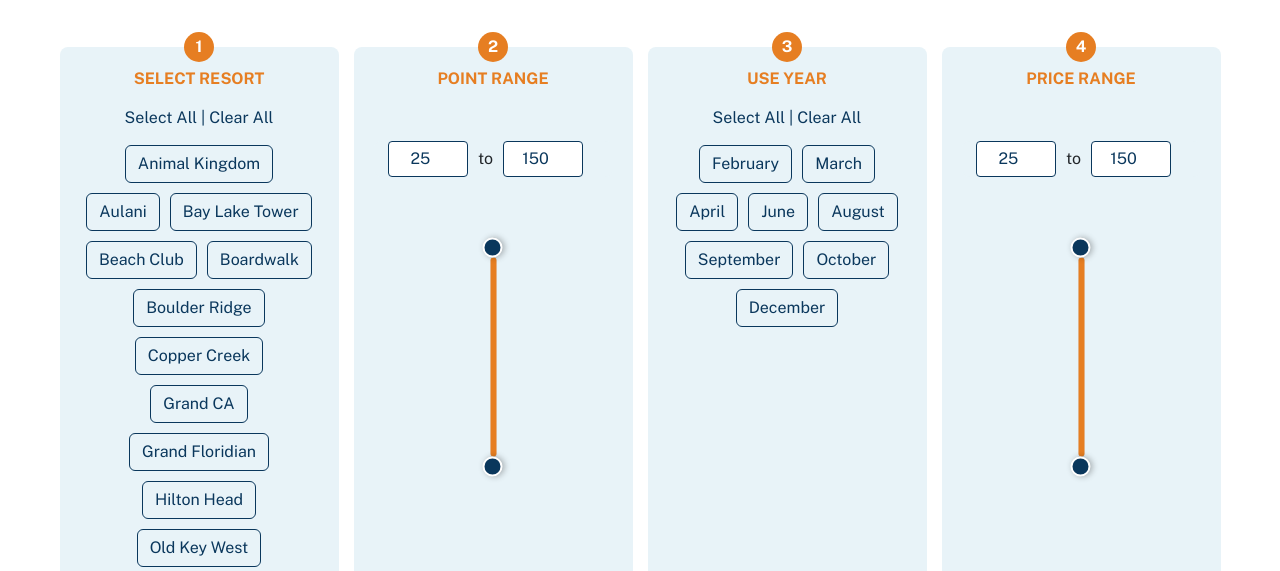
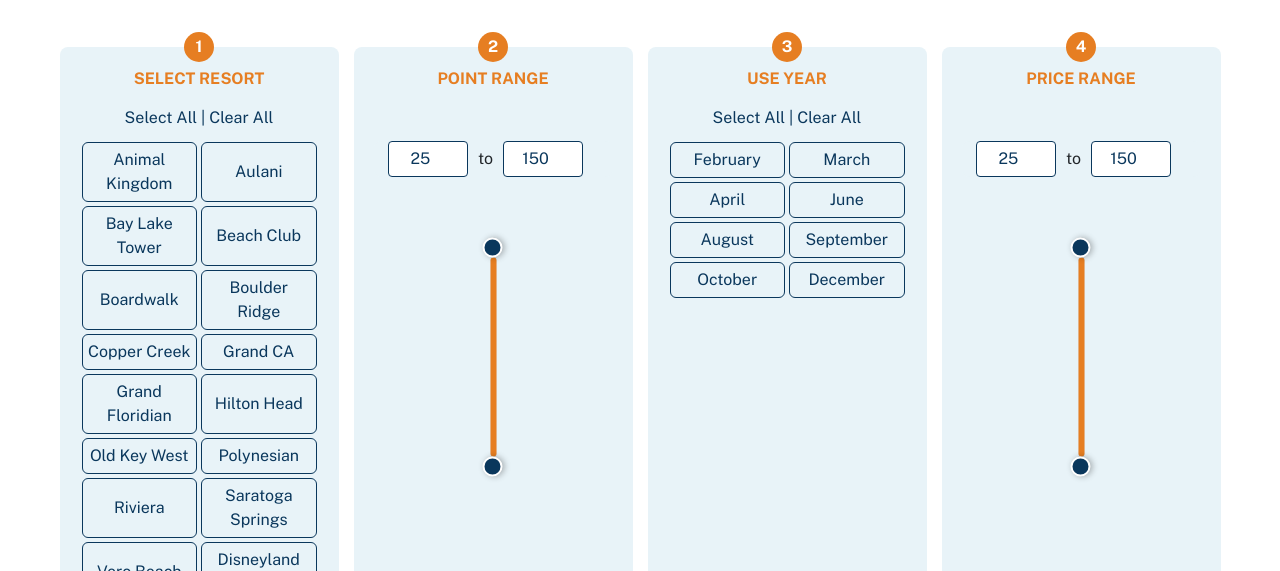
Before and after one commit to vsjerry29/dvc-project-live, a plain HTML site: page dvc-special-request.html in a window 1280 px wide. Shown: the part 229-800 px from the top of the page. Drawn offline with nearby package versions, Linux system fonts and the light colour scheme.

Commit message:
updated html pages

```diff
--- a/dvc-special-request.html
+++ b/dvc-special-request.html
@@ -51,9 +51,10 @@
     }
 
     .btn-option {
-      margin: 5px;
+      margin: 2px;
       border: 1px solid #0a375c;
       color: #0a375c;
+      padding: 5px;
     }
 
     .btn-option.active {
@@ -260,6 +261,11 @@
         padding-top: 40px;
         padding-bottom: 60px;
     }
+    #resortOptions , #monthOptions {
+      display: grid;
+      grid-template-columns: repeat(2, 1fr);
+    }
+
     @media screen and (max-width: 768px) {
 
     .slider-wrapper {
@@ -446,7 +452,7 @@
             <span id="selectAllResorts">Select All</span> | <span id="clearAllResorts">Clear All</span>
           </div>
 
-          <div id="resortOptions" class="d-flex flex-wrap justify-content-center">
+          <div id="resortOptions" class="justify-content-center">
             <!-- Resort Buttons -->
             <button type="button" class="btn btn-option">Animal Kingdom</button>
             <button type="button" class="btn btn-option">Aulani</button>
@@ -496,7 +502,7 @@
             <span id="selectAllMonths">Select All</span> | <span id="clearAllMonths">Clear All</span>
           </div>
 
-          <div id="monthOptions" class="d-flex flex-wrap justify-content-center">
+          <div id="monthOptions" class="justify-content-center">
             <button type="button" class="btn btn-option">February</button>
             <button type="button" class="btn btn-option">March</button>
             <button type="button" class="btn btn-option">April</button>
```
